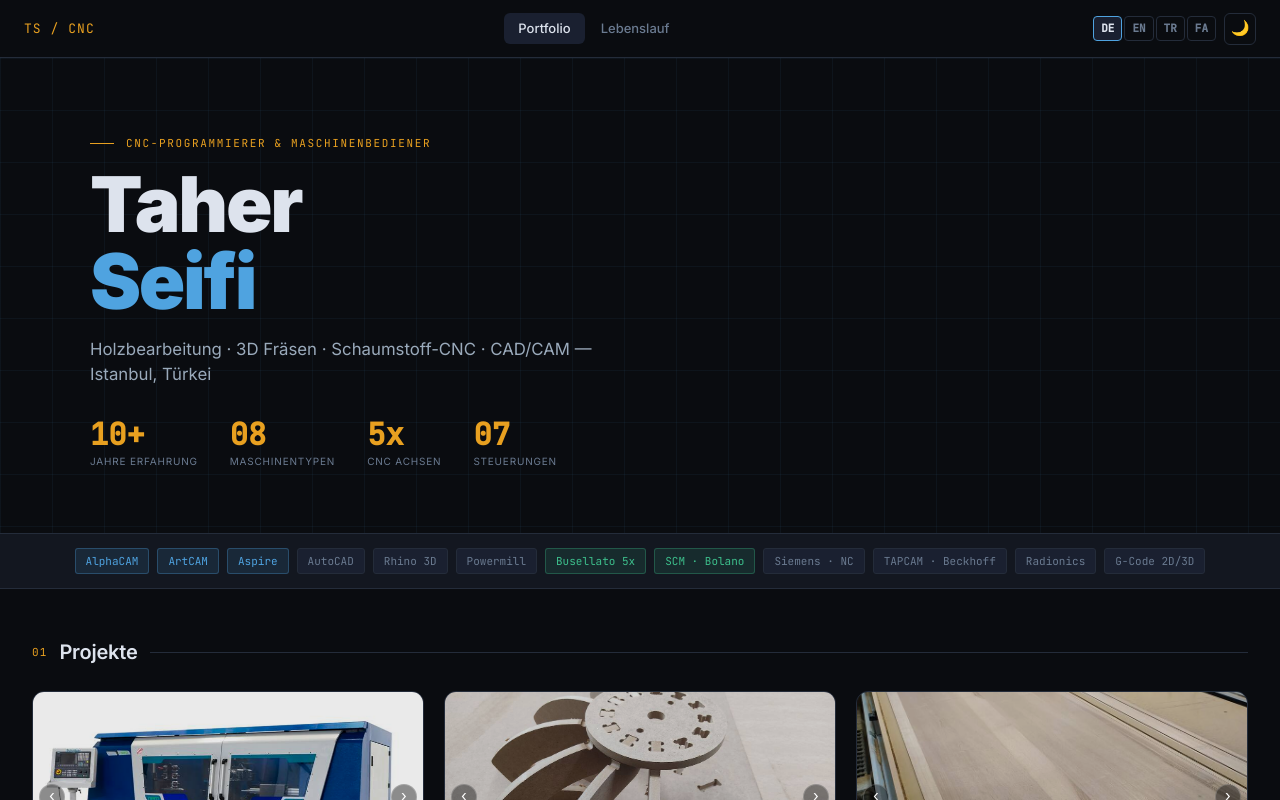
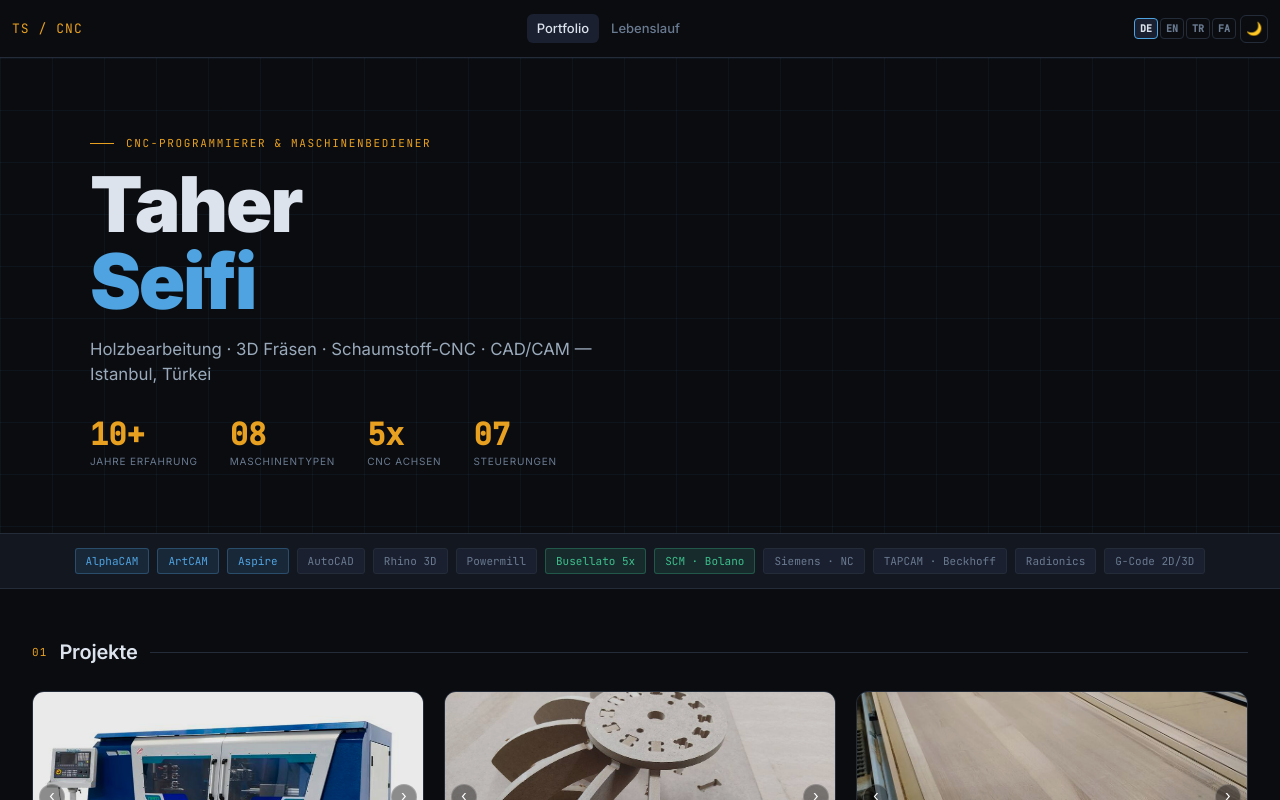
Before and after one commit to taherseifi/portfilo, a React (Vite) app: page / in a window 1280 px wide. Shown: the top 800 px of the page. Built offline with nearby package versions, Linux system fonts and the light colour scheme; no server answers.

Commit message:
Update Navbar.jsx

```diff
--- a/src/components/Navbar.jsx
+++ b/src/components/Navbar.jsx
@@ -1,25 +1,26 @@
 // ─────────────────────────────────────────────────────────────────────
-// NAVBAR
-// مهم: navbar همیشه LTR میمونه حتی در حالت فارسی
-// فقط محتوای اصلی RTL میشه
+// NAVBAR — رسپانسیو برای موبایل، تبلت، دسکتاپ
+// همیشه LTR — حتی در فارسی
 // ─────────────────────────────────────────────────────────────────────
 const LANGS = ['de', 'en', 'tr', 'fa']
 
 export default function Navbar({ page, setPage, lang, setLang, dark, setDark, t }) {
   return (
     <nav
-      dir="ltr"  // ← همیشه LTR — حتی در فارسی
+      dir="ltr"
       style={{
         position: 'fixed', top: 0, left: 0, right: 0,
         zIndex: 100,
         height: 58,
-        display: 'flex', alignItems: 'center',
+        display: 'flex',
+        alignItems: 'center',
         justifyContent: 'space-between',
-        padding: '0 24px',
-        gap: 12,
+        padding: '0 12px',
+        gap: 6,
         backgroundColor: 'var(--bg)',
         borderBottom: '1px solid var(--border)',
         transition: 'background-color 0.3s',
+        overflow: 'hidden',  /* جلوگیری از بیرون زدن */
       }}
     >
       {/* Logo */}
@@ -30,37 +31,53 @@ export default function Navbar({ page, setPage, lang, setLang, dark, setDark, t
         letterSpacing: '0.08em',
         textTransform: 'uppercase',
         flexShrink: 0,
+        whiteSpace: 'nowrap',
       }}>
         TS / CNC
       </span>
 
-      {/* Pages */}
+      {/* Pages — وسط */}
       <div style={{ display: 'flex', gap: 2, flexShrink: 0 }}>
         {['portfolio', 'cv'].map((p) => (
           <button
             key={p}
             onClick={() => setPage(p)}
             className={`nav-link ${page === p ? 'active' : ''}`}
+            style={{ fontSize: 13, padding: '5px 10px' }}
           >
             {p === 'portfolio' ? t.nav_portfolio : t.nav_cv}
           </button>
         ))}
       </div>
 
-      {/* Right: lang + theme */}
-      <div style={{ display: 'flex', alignItems: 'center', gap: 8, flexShrink: 0 }}>
+      {/* راست: زبان + تم */}
+      <div style={{
+        display: 'flex',
+        alignItems: 'center',
+        gap: 4,
+        flexShrink: 0,
+      }}>
+        {/* دکمه‌های زبان */}
         <div style={{ display: 'flex', gap: 2 }}>
           {LANGS.map((l) => (
             <button
               key={l}
               onClick={() => setLang(l)}
               className={`lang-btn ${lang === l ? 'active' : ''}`}
+              style={{ fontSize: 10, padding: '2px 5px' }}
             >
               {l.toUpperCase()}
             </button>
           ))}
         </div>
-        <button className="theme-btn" onClick={() => setDark(!dark)} title="Toggle theme">
+
+        {/* دکمه تم */}
+        <button
+          className="theme-btn"
+          onClick={() => setDark(!dark)}
+          style={{ width: 28, height: 28, fontSize: 13, flexShrink: 0 }}
+          title="Toggle theme"
+        >
           {dark ? '🌙' : '☀️'}
         </button>
       </div>
```
